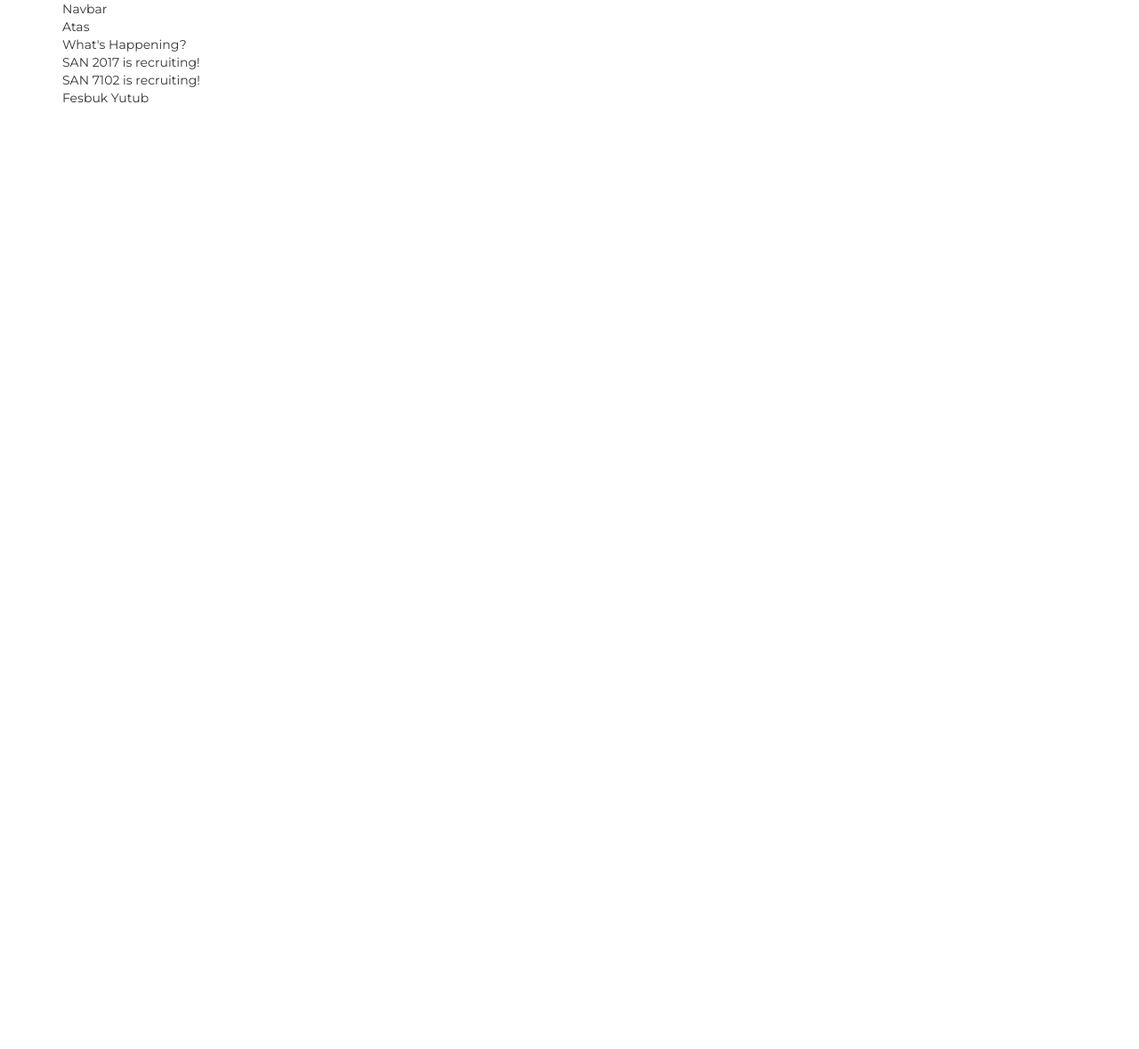
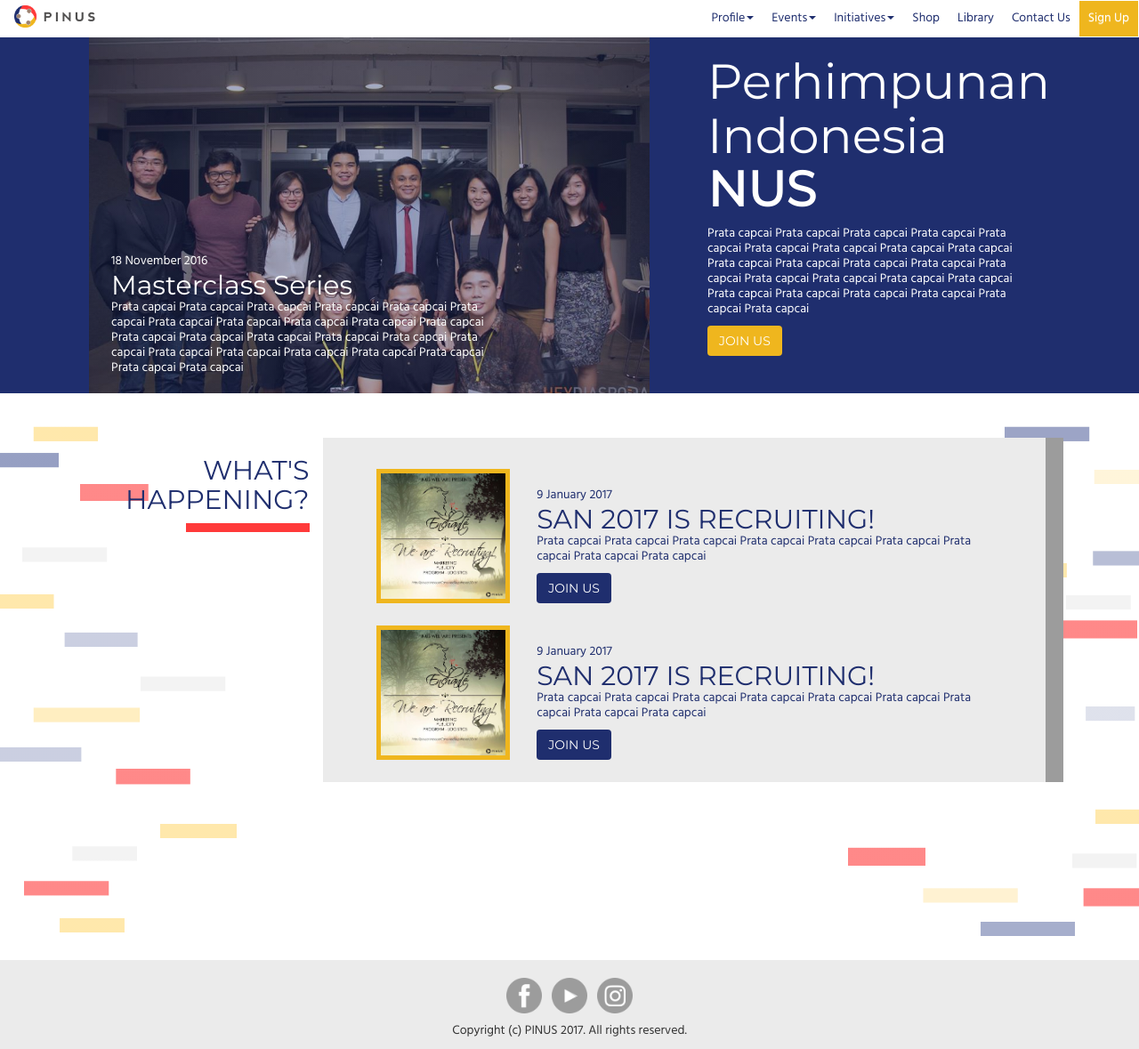
Before and after one commit to nadsrt/eventpinus, a plain HTML site: page index.html in a window 1280 px wide. Shown: the whole page at 89% size. Before the commit the page ends 800 px from the top, so only its background shows below. Drawn offline with nearby package versions, Linux system fonts and the light colour scheme; files that its build step writes are made by us from their sources.

Commit message:
index done

```diff
--- a/assets/stylesheets/application.scss
+++ b/assets/stylesheets/application.scss
@@ -1,8 +1,71 @@
+@import 'colors';
+
 html,
 body {
-	font-family: 'Montserrat', 'Hind', sans-serif;
+	font-family: 'Hind', 'Montserrat', sans-serif;
 }
 
-.hind {
-	font-family: 'Hind', sans-serif;
+.navbar {
+  margin-bottom: 0;
+  min-height: 40px;
+
+  .container-fluid {
+    padding-right: 0;
+  }
 }
+
+.navbar-nav > li > a {
+  color: $purple;
+  padding: 10px;
+
+  &.sign-up {
+    background-color: $yellow;
+    color: #fff;
+  }
+}
+
+.navbar-brand {
+  height: 40px;
+  padding: 5px 15px;
+}
+
+h1 {
+  font-size: 55px;
+}
+
+h1,
+h2,
+h3,
+h4,
+h5,
+h6 {
+  font-family: 'Montserrat';
+}
+
+p {
+  line-height: 17px;
+}
+
+.btn {
+  color: #fff;
+  font-family: 'Montserrat';
+  text-transform: uppercase;
+}
+
+body > footer {
+  background-color: $light-gray;
+  padding: 10px;
+  text-align: center;
+
+  img {
+    height: 40px;
+  }
+}
+
+.footer-images {
+  padding: 10px;
+
+  img {
+    margin: 0 4px;
+  }
+}
--- /dev/null
+++ b/assets/stylesheets/index.scss
@@ -0,0 +1,85 @@
+@import 'colors';
+
+$image-overlay: fade-out($purple, 0.6);
+$bg-overlay: rgba(255, 255, 255, 0.4);
+
+.featured-index {
+  background-color: $purple;
+  color: #fff;
+  padding: 0 100px;
+}
+
+.index-image {
+  background: linear-gradient($image-overlay, $image-overlay), no-repeat url(../images/index-photo.jpg) 50% / 100%;
+
+  img {
+    opacity: 0;
+    vertical-align: top;
+    width: 100%;
+  }
+}
+
+.index-image-description {
+  bottom: 10px;
+  left: 25px;
+  max-width: 70%;
+  position: absolute;
+  right: 10px;
+
+  h2 {
+    margin: 0;
+  }
+}
+
+.index-text {
+  margin-left: 50px;
+}
+
+.btn-join {
+  background-color: $yellow;
+}
+
+.index-main {
+  background: linear-gradient($bg-overlay, $bg-overlay), url(../images/bg.png) 0 50% / cover no-repeat;
+  color: $purple;
+  padding: 50px 100px 200px;
+
+  section {
+    background-color: $light-gray;
+    border-right: 20px solid $gray;
+    padding: 15px 30px;
+  }
+}
+
+.index-article {
+  margin: 5px 0;
+
+  img {
+    border: 5px solid $yellow;
+  }
+}
+
+.index-aside {
+  text-align: right;
+  text-transform: uppercase;
+}
+
+.heading-border {
+  background-color: $red;
+  height: 10px;
+  position: absolute;
+  right: 15px;
+  width: 50%;
+}
+
+.index-article {
+  margin-top: 20px;
+
+  h2 {
+    margin: 0;
+  }
+}
+
+.btn-article-join {
+  background-color: $purple;
+}
--- a/index.html
+++ b/index.html
@@ -7,28 +7,110 @@
     <link href="https://fonts.googleapis.com/css?family=Hind|Montserrat" rel="stylesheet">
     <script src="https://maxcdn.bootstrapcdn.com/bootstrap/3.3.7/js/bootstrap.min.js" integrity="sha384-Tc5IQib027qvyjSMfHjOMaLkfuWVxZxUPnCJA7l2mCWNIpG9mGCD8wGNIcPD7Txa" crossorigin="anonymous"></script>
     <script src="assets/javascripts/script.js"></script>
-    <link rel="stylesheet" href="assets/stylesheets/style.css">
+    <link rel="stylesheet" href="assets/stylesheets/application.css">
+    <link rel="stylesheet" href="assets/stylesheets/index.css">
   </head>
   <body>
-    <div class="container">
-      <nav>
-        Navbar
-      </nav>
-      <header>
-        Atas
-      </header>
-      <main>
-      <aside>
-        What's Happening?
+    <nav class="navbar">
+      <div class="container-fluid">
+        <div class="navbar-header">
+          <a class="navbar-brand" href="#"><img alt="Logo PINUS" src="assets/images/logo.png" height="25"></a>
+        </div>
+
+        <div class="collapse navbar-collapse" id="bs-example-navbar-collapse-1">
+          <ul class="nav navbar-nav navbar-right">
+            <li class="dropdown">
+              <a href="#" class="dropdown-toggle" data-toggle="dropdown" role="button" aria-haspopup="true" aria-expanded="false">Profile<span class="caret"></span></a>
+              <ul class="dropdown-menu">
+                <li><a href="#">Action</a></li>
+                <li><a href="#">Another action</a></li>
+                <li><a href="#">Something else here</a></li>
+              </ul>
+            </li>
+            <li class="dropdown">
+              <a href="#" class="dropdown-toggle" data-toggle="dropdown" role="button" aria-haspopup="true" aria-expanded="false">Events<span class="caret"></span></a>
+              <ul class="dropdown-menu">
+                <li><a href="#">Action</a></li>
+                <li><a href="#">Another action</a></li>
+                <li><a href="#">Something else here</a></li>
+              </ul>
+            </li>
+            <li class="dropdown">
+              <a href="#" class="dropdown-toggle" data-toggle="dropdown" role="button" aria-haspopup="true" aria-expanded="false">Initiatives<span class="caret"></span></a>
+              <ul class="dropdown-menu">
+                <li><a href="#">Action</a></li>
+                <li><a href="#">Another action</a></li>
+                <li><a href="#">Something else here</a></li>
+              </ul>
+            </li>
+            <li><a href="#">Shop</a></li>
+            <li><a href="#">Library</a></li>
+            <li><a href="#">Contact Us</a></li>
+            <li><a href="#" class="sign-up">Sign Up</a></li>
+          </ul>
+        </div>
+      </div>
+    </nav>
+    <header class="featured-index">
+      <div class="container-fluid">
+        <div class="row">
+          <div class="col-md-7 index-image">
+            <img src="assets/images/index-photo.jpg">
+            <div class="index-image-description">
+              <div>18 November 2016</div>
+              <h2>Masterclass Series</h2>
+              <p>Prata capcai Prata capcai Prata capcai Prata capcai Prata capcai Prata capcai Prata capcai Prata capcai Prata capcai Prata capcai Prata capcai Prata capcai Prata capcai Prata capcai Prata capcai Prata capcai Prata capcai Prata capcai Prata capcai Prata capcai Prata capcai Prata capcai Prata capcai Prata capcai</p>
+            </div>
+          </div>
+          <div class="col-md-5">
+            <div class="index-text">
+              <h1>Perhimpunan Indonesia <strong>NUS</strong></h1>
+              <p>Prata capcai Prata capcai Prata capcai Prata capcai Prata capcai Prata capcai Prata capcai Prata capcai Prata capcai Prata capcai Prata capcai Prata capcai Prata capcai Prata capcai Prata capcai Prata capcai Prata capcai Prata capcai Prata capcai Prata capcai Prata capcai Prata capcai Prata capcai Prata capcai</p>
+              <a class="btn btn-join">Join Us</a>
+            </div>
+          </div>
+        </div>
+      </div>
+    </header>
+    <main class="index-main container-fluid">
+    <div class="row">
+      <aside class="index-aside col-md-3">
+        <h2>What's Happening?</h2>
+        <div class="heading-border"></div>
       </aside>
-      <section>
-        <article>SAN 2017 is recruiting!</article>
-        <article>SAN 7102 is recruiting!</article>
+      <section class="col-md-9">
+        <article class="container-fluid index-article">
+          <div class="col-md-3">
+            <img class="img-responsive" src="assets/images/index-event.jpg"></img>
+          </div>
+          <div class="col-md-9 index-article">
+            <div>9 January 2017</div>
+            <h2>SAN 2017 IS RECRUITING!</h2>
+            <p>Prata capcai Prata capcai Prata capcai Prata capcai Prata capcai Prata capcai Prata capcai Prata capcai Prata capcai</p>
+            <a class="btn btn-article-join">Join Us</a>
+          </div>
+        </article>
+        <article class="container-fluid index-article">
+          <div class="col-md-3">
+            <img class="img-responsive" src="assets/images/index-event.jpg"></img>
+          </div>
+          <div class="col-md-9 index-article">
+            <div>9 January 2017</div>
+            <h2>SAN 2017 IS RECRUITING!</h2>
+            <p>Prata capcai Prata capcai Prata capcai Prata capcai Prata capcai Prata capcai Prata capcai Prata capcai Prata capcai</p>
+            <a class="btn btn-article-join">Join Us</a>
+          </div>
+        </article>
       </section>
-      </main>
-      <footer>
-        Fesbuk Yutub
-      </footer>
     </div>
+    </main>
+    <footer>
+      <div class="footer-images">
+        <img src="assets/images/iconfb.png">
+        <img src="assets/images/iconyt.png">
+        <img src="assets/images/iconig.png">
+      </div>
+      <span>Copyright (c) PINUS 2017. All rights reserved.</span>
+    </footer>
   </body>
 </html>
```
Also changed, not shown: assets/images/index-event.jpg (renamed from assets/images/12512526_10204678662039647_4500489427769617418_n.jpg), assets/images/index-photo.jpg (renamed from assets/images/15230737_559982424212399_471204945206733022_n.jpg), assets/stylesheets/application.css, assets/stylesheets/index.css (added).
